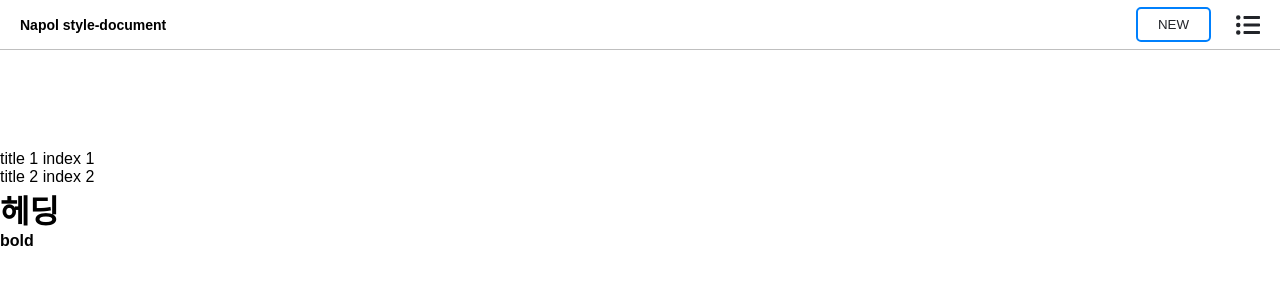
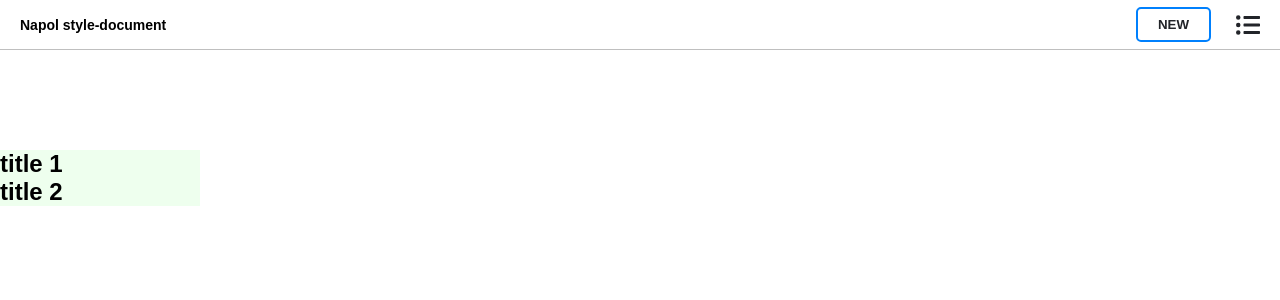
Before and after one commit to NapolDeveloper/style-document, a React (Create React App) app: page / in a window 1280 px wide. Shown: the top 300 px of the page. Built offline with nearby package versions, Linux system fonts and the light colour scheme.

Commit message:
# Modify
리스트 클릭시 에디터에 해당 title, data 설정

```diff
--- a/src/components/Header/Header.js
+++ b/src/components/Header/Header.js
@@ -43,7 +43,7 @@ const NewButton = styled.button`
   text-transform: uppercase;
   transition: 0.3s ease-in-out;
   position: relative;
-  font-weight: 500;
+  font-weight: bold; // bold or 500 뭐가 더 좋을지 모르겠다..
   &:hover {
     color: white;
     &:after {
--- a/src/components/List.js
+++ b/src/components/List.js
@@ -1,6 +1,9 @@
-import React from 'react';
+import React, { Fragment, useContext } from 'react';
 
 import styled from 'styled-components';
+
+// store
+import { MdContext } from '../store/MdStore';
 
 const ListContainer = styled.div`
   width: 200px;
@@ -8,12 +11,55 @@ const ListContainer = styled.div`
   background-color: #efef;
 `;
 
+const ListTitle = styled.div`
+  font-size: 24px;
+  font-weight: bold;
+  cursor: pointer; // test
+`;
+
+const ListContent = styled.div`
+  font-size: 16px;
+  overflow: hidden;
+`;
+
+// List 렌더링
 const List = () => {
   return (
     <div>
-      <ListContainer></ListContainer>
+      <ListContainer>
+        <ListItem />
+      </ListContainer>
     </div>
   );
 };
 
+export const ListItem = () => {
+  const mdContext = useContext(MdContext);
+
+  const { contentList, mdValue, setMdValue, isOpen, setTitle, contentDispatch } = mdContext;
+
+  const handleClickList = (item) => {
+    console.log(`id: ${item.id} || title: ${item.title} || data: ${item.data}`);
+    // contentDispatch({ type: 'OPEN' });
+
+    // [ 나중에 수정하기 기능으로 옮겨야함 ]
+    if (isOpen) {
+      setMdValue(item.data + ' ');
+      setTitle(item.title);
+    } else {
+      console.log(`에디터가 열려있지 않습니다`);
+    }
+  };
+
+  return (
+    <Fragment>
+      {contentList.map((item) => (
+        <ListTitle key={item.id} onClick={() => handleClickList(item)}>
+          {item.title}
+        </ListTitle>
+      ))}
+    </Fragment>
+  );
+};
+
 export default List;
--- a/src/components/Markdown/Markdown.js
+++ b/src/components/Markdown/Markdown.js
@@ -71,16 +71,17 @@ const Content = () => {
   return (
     <Fragment>
       {isOpen ? <MdEditorBox /> : null}
-      <ul>
+      {/* <ul>
         {contentList.map((item) => (
           <li key={item.id}>
             {item.title} {item.data}
           </li>
         ))}
-      </ul>
+      </ul> */}
+      {/*
       <MarkDownStyle>
         <ReactMarkdown>{markdown}</ReactMarkdown>
-      </MarkDownStyle>
+      </MarkDownStyle> */}
     </Fragment>
   );
 };
--- a/src/store/MdStore.js
+++ b/src/store/MdStore.js
@@ -20,12 +20,18 @@ const MdStore = (props) => {
   const [mdValue, setMdValue] = useState(''); // editor content value
   const [title, setTitle] = useState(''); // editor title value
 
+  let listCount = contentList.length;
   function contentReducer(state, action) {
     switch (action.type) {
       case 'CONSOLE':
         return console.log('reducer test');
       case 'SAVE':
         return state.concat(action.list);
+
+      case 'OPEN': {
+        // console.log('test');
+        return;
+      }
       default:
         return;
     }
```
